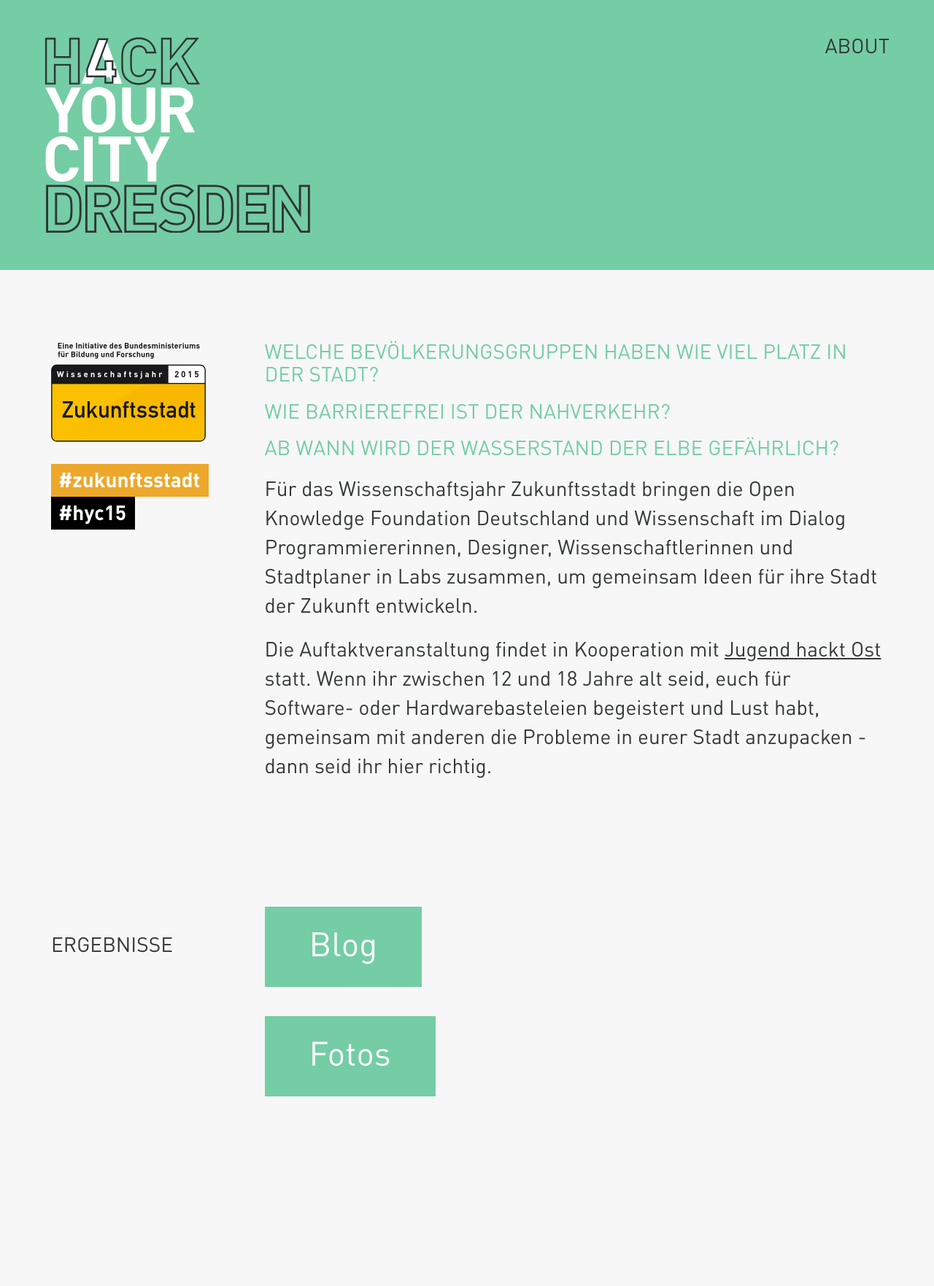
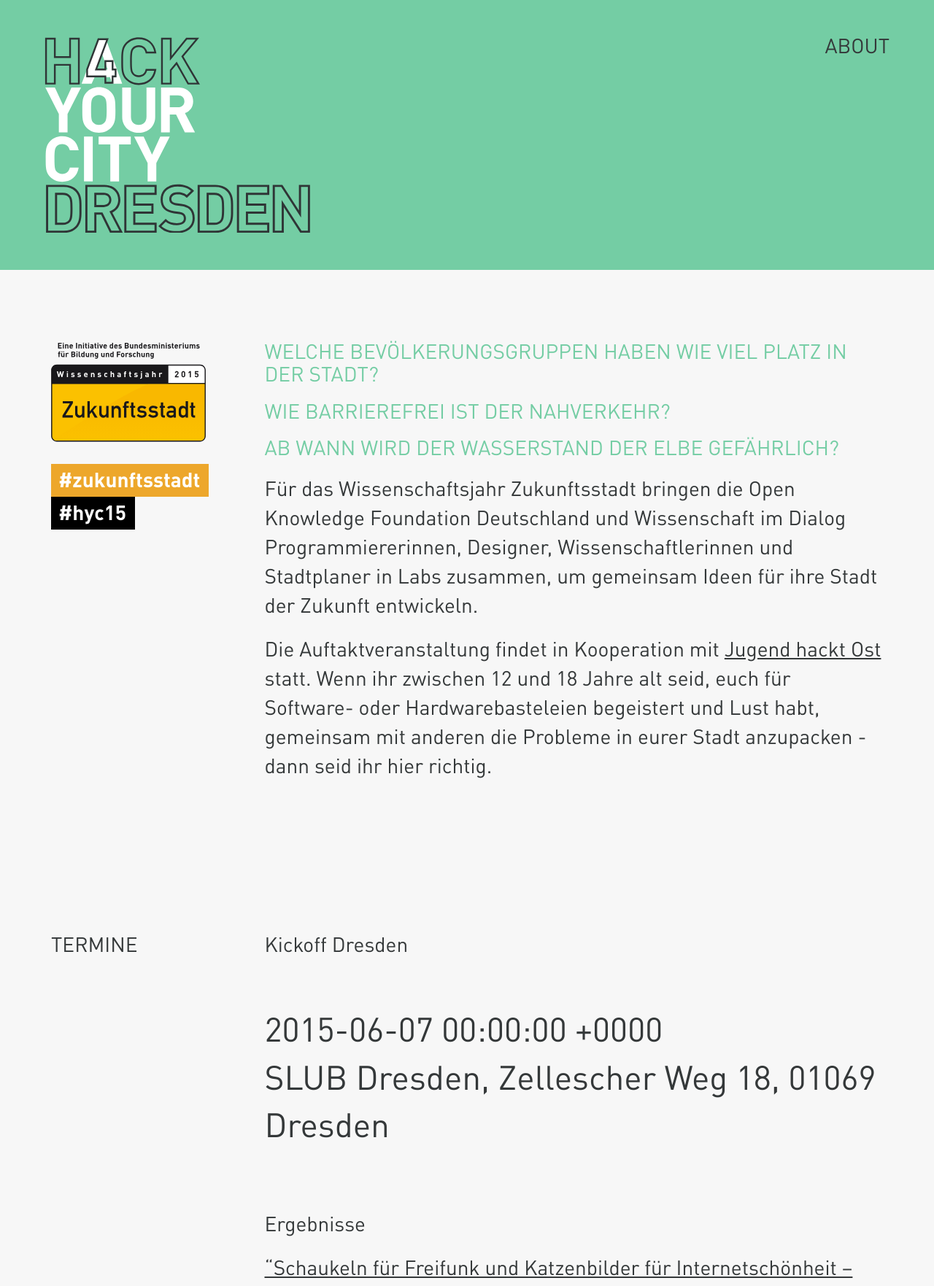
Before and after one commit to okfde/hackyourcity, a Jekyll site: the page built from dresden/index.html, in a window 1280 px wide. Shown: the top 1763 px of the page at 73% size. Built offline with Jekyll 4.4.1, drawn with Linux system fonts in a browser that asks for light colours; nearby versions of some CDN libraries; some of the changed text lies outside the part shown.

Commit message:
events back in // ergebnisse moved below event

```diff
--- a/_includes/modules/events.html
+++ b/_includes/modules/events.html
@@ -5,7 +5,12 @@
         <h3 class="event-title">{{ event.name }}</h3>
         <div class="event-date">{{ event.date }}</div>
         <div class="event-location">{{ event.location }}</div>
+        {% if event.signup-url %}
         <a class="event-signup btn btn-signup" href="{{ event.signup-url }}">Infos &amp; anmelden</a>
+        {% endif %}
+        <div class="event-content">
+		      {{ event.content }}
+        </div>
       </div>
   {% endif %}
 
--- a/_sass/_base.scss
+++ b/_sass/_base.scss
@@ -599,6 +599,12 @@ label[for=mce-EMAIL] {
 		}
 	}
 
+	.event-content {
+		a {
+			text-decoration: underline;
+		}
+	}
+
 }
 
 .section-lab-slider {
--- a/dresden/index.html
+++ b/dresden/index.html
@@ -3,13 +3,6 @@ layout: lab
 title: Dresden / Leipzig
 lab: dre # abbr. name for relating the dates, body classes etc.
 redirect_from: /labs/dresden-leipzig/
-
-links:
-- name: Blog
-  link-url: http://jugendhackt.de/schaukeln-fuer-freifunk-und-katzenbilder-fuer-internetschoenheit-das-war-hack-your-city-meets-jugend-hackt-ost/
-
-- name: Fotos
-  link-url: https://www.flickr.com/photos/okfde/sets/72157651802543473
 
 slider:
 - type: image
```
Also changed, not shown: _termine/Kickoff Berlin.md (added, +15 -0 lines), _termine/Kickoff Dormund Wuppetal.md (added, +13 -0 lines), _termine/Kickoff Dresden Leipzig.md (added, +13 -0 lines), berlin/index.html (+0 -10 lines), dortmund/index.html (+0 -7 lines).
